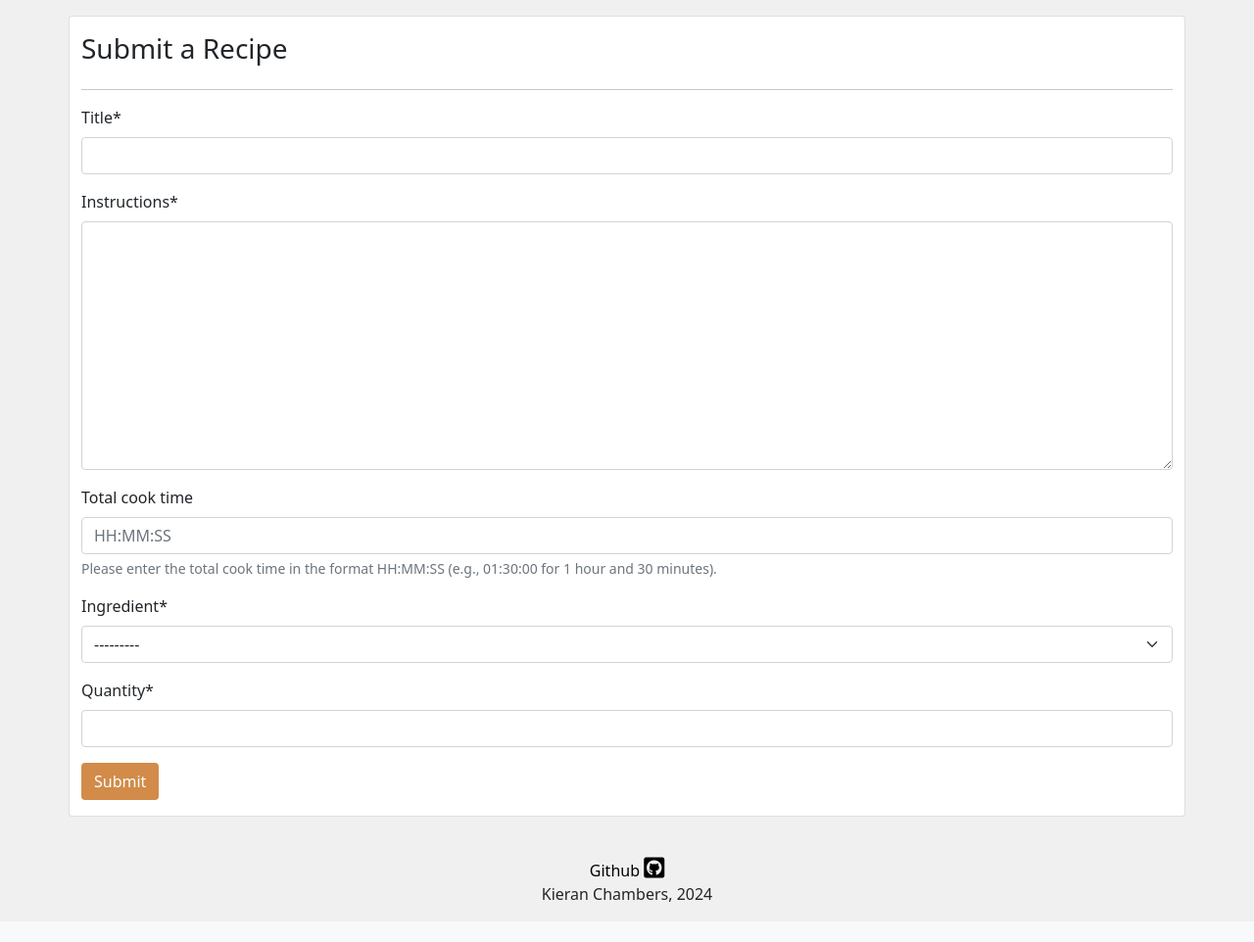
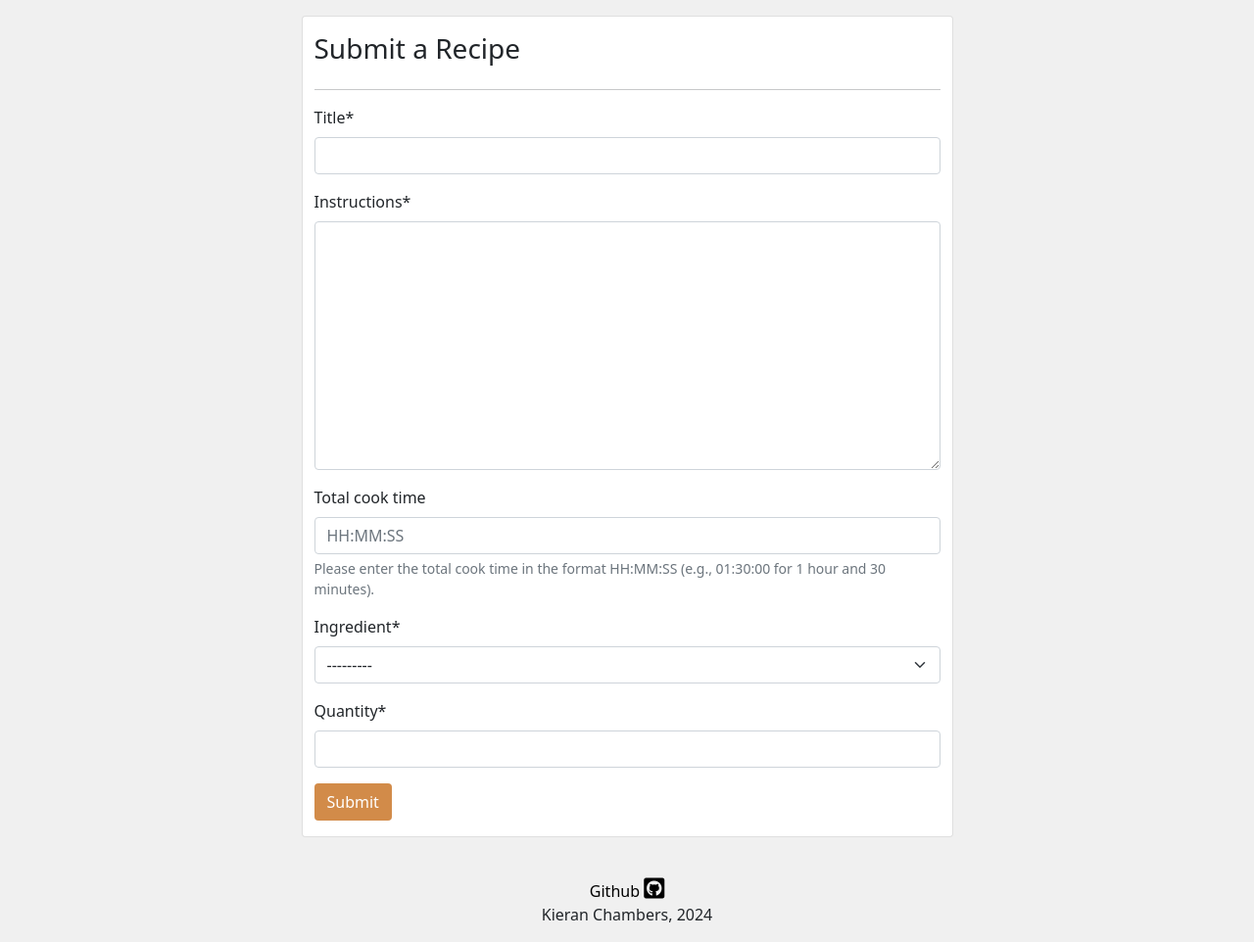
Before and after one commit to klchambers/pp4, a Django app: page /upload_recipe/ in a window 1280 px wide. Shown: the part 82-1044 px from the top of the page at 98% size. Before the commit the page ends 1003 px from the top, so only its background shows below. Run offline with Django 5.2, Linux system fonts and the light colour scheme; the visitor is signed in with stand-in values (Sample User, id 1); data that the repository does not hold is empty; some libraries are stand-ins or nearby versions.

Commit message:
Chores: Improve styling of upload_recipe.html with Bootstrap classes

```diff
--- a/recipes/templates/recipes/upload_recipe.html
+++ b/recipes/templates/recipes/upload_recipe.html
@@ -5,7 +5,7 @@
 <body>
     <div class="container">
         <div class="row justify-content-center">
-            <div class="col-md-10 col-lg-12 card mb-4 mt-3 py-3">
+            <div class="col-md-7 card mb-4 mt-3 py-3">
                 <h3>Submit a Recipe</h3>
                 <hr>
                 <form method="post">
@@ -22,4 +22,5 @@
     </div>
 </body>
 
+
 {% endblock content %}
```
